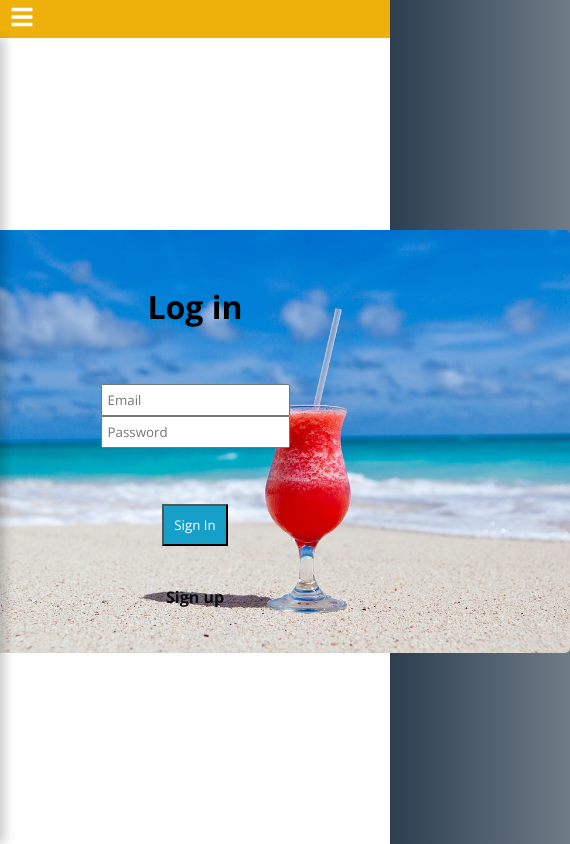
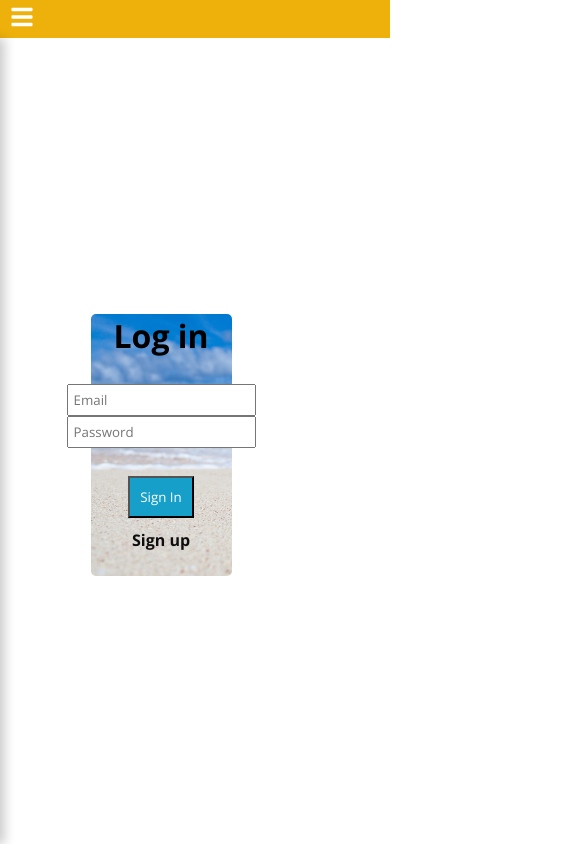
Before and after one commit to Flunavgt/oceans_and_trails_frontend, a React (Vite) app: page /sign-in in a window 390 px wide. Shown: the whole page, 570 px wide, since content can reach past the window. Built offline with nearby package versions, Linux system fonts and the light colour scheme; no server answers.

Commit message:
update mobile styling

```diff
--- a/src/components/Reservation/ReservationForm.jsx
+++ b/src/components/Reservation/ReservationForm.jsx
@@ -25,7 +25,7 @@
 
     return (
         <div>
-            <h1 className="form-title">Reserve your tour here</h1>
+            <h1 className="form-title">Make your reservation</h1>
             <form className="form-body" onSubmit={handleSubmit}>
                 <input type="date" name="startDate" value={reservationData.startDate} onChange={handleChange} /><br/>
                 <input type="date" name="endDate" value={reservationData.endDate}  onChange={handleChange} /><br/>
--- a/src/styles/registrationForm.css
+++ b/src/styles/registrationForm.css
@@ -7,7 +7,7 @@
 .form {
   background-color: white;
   border-radius: 5px;
-  width: 750px;
+  width: 90%;
   margin: 20px auto;
   padding: 20px;
   justify-content: center;
@@ -22,6 +22,13 @@
   text-align: center;
   font-weight: bolder;
   margin: 5%;
+}
+
+@media screen and (max-width: 500px) {
+  .form {
+    padding: 0;
+    margin: 0;
+  }
 }
 
 .form-body {
```
